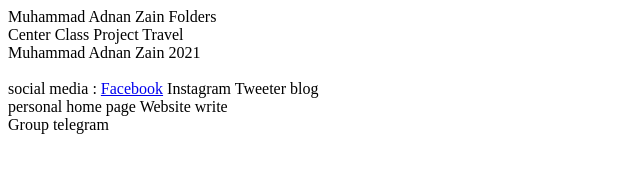
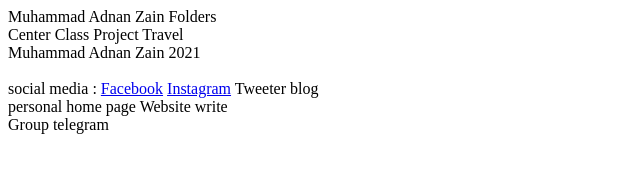
Before and after one commit to muhammad-adnanzain/muhammad-adnanzain.github.io, a plain HTML site: page index.html in a window 1280 px wide. Shown: the full height of the page, 0-640 px from the left. Drawn offline with Linux system fonts and the light colour scheme.

Commit message:
Update index.html

```diff
--- a/index.html
+++ b/index.html
@@ -21,7 +21,8 @@
   <br>
     social media :
     <a href="https://www.facebook.com/muhammad.adnanzain/">Facebook</a>
-    Instagram Tweeter blog
+    <a href="https://www.instagram.com/muhammad_adnanzain_perikanan/">Instagram</a>
+    Tweeter blog
   <br>
   personal home page Website write
   <br>
```
